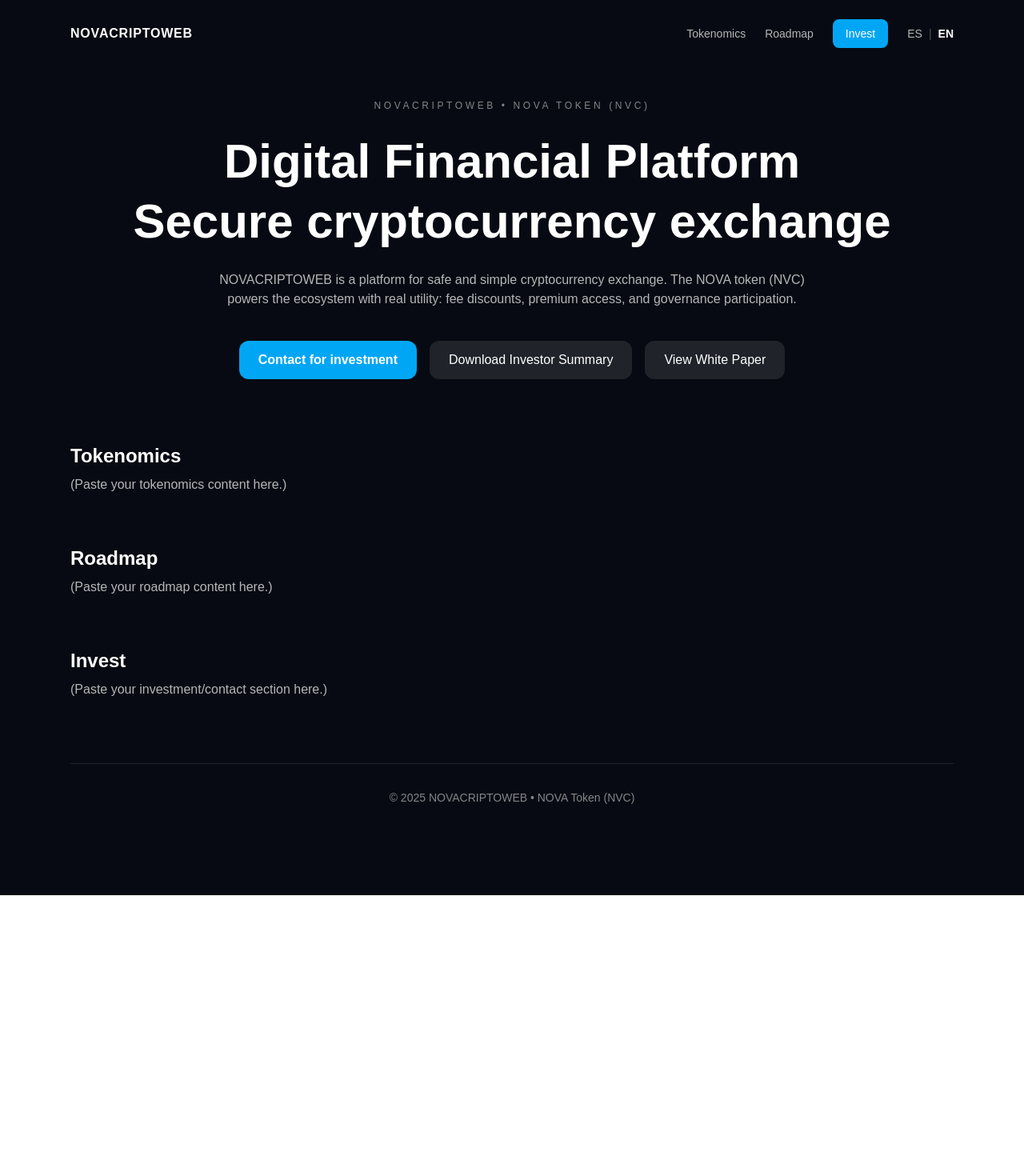
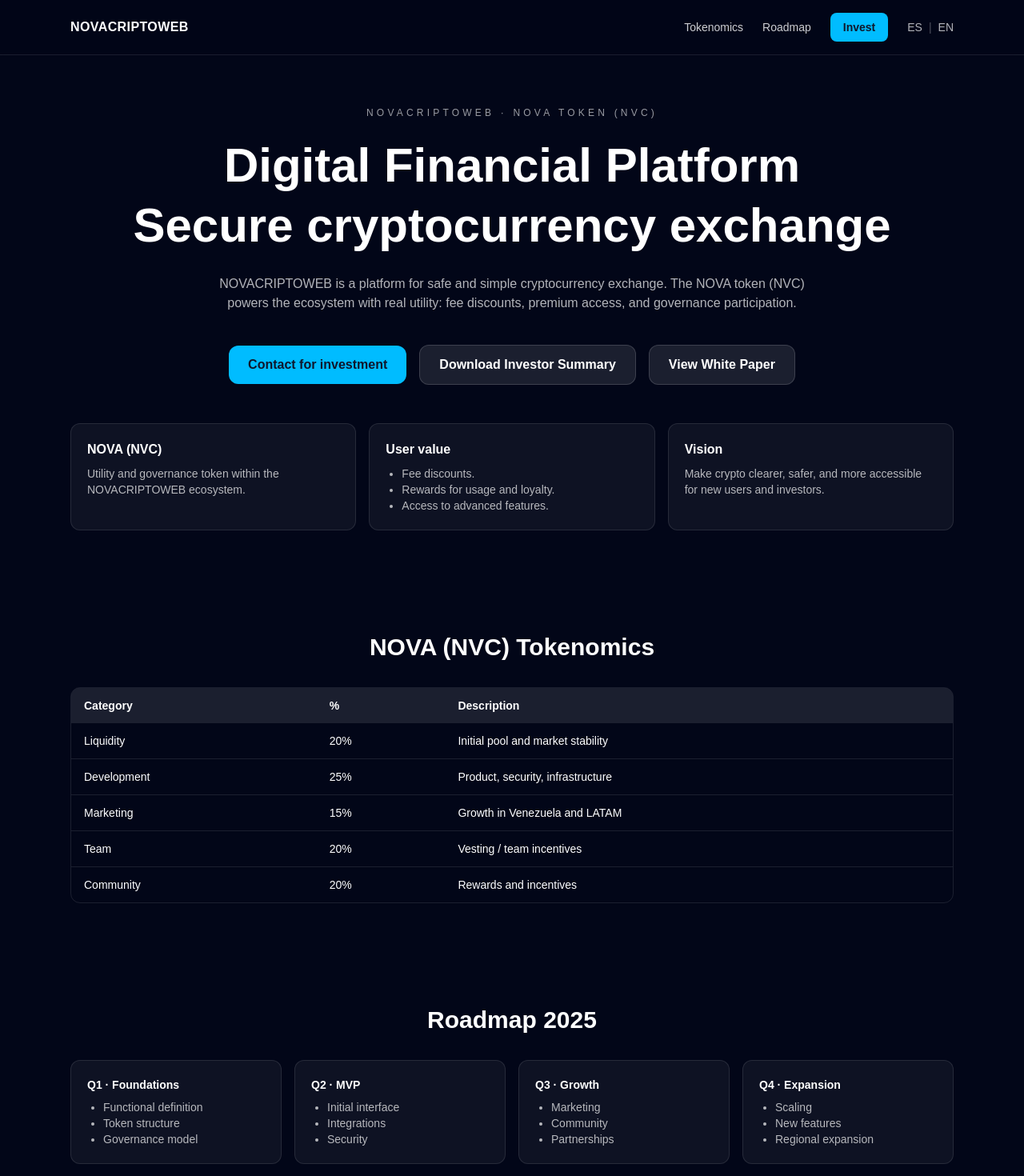
Before and after one commit to Nova-1971/novacriptoweb, a Next.js app: page /en in a window 1280 px wide. Shown: the top 1470 px of the page at 80% size. Before the commit the page ends 1119 px from the top, so only its background shows below. Built offline with nearby package versions, Linux system fonts and the light colour scheme.

Commit message:
Translate EN page

```diff
--- a/app/en/page.tsx
+++ b/app/en/page.tsx
@@ -1,103 +1,208 @@
 import Link from "next/link";
 
-export default function HomeEN() {
+export default function Home() {
   return (
-    <div className="min-h-screen bg-[#070A12] text-white">
-      {/* HEADER */}
-      <header className="mx-auto max-w-6xl px-6 py-6 flex items-center justify-between">
-        <div className="font-bold tracking-wider">NOVACRIPTOWEB</div>
+    <div lang="en" className="min-h-screen bg-slate-950 text-white">
+      {/* NAVBAR */}
+      <header className="sticky top-0 z-20 border-b border-white/10 bg-slate-950/80 backdrop-blur">
+        <nav className="mx-auto flex max-w-6xl items-center justify-between px-6 py-4">
+          <div className="font-bold tracking-wide">NOVACRIPTOWEB</div>
 
-        <nav className="flex items-center gap-6 text-sm">
-          <a href="#tokenomics" className="text-white/70 hover:text-white">
+          <div className="flex items-center gap-6 text-sm text-white/80">
+            <a href="#tokenomics" className="hover:text-white">
               Tokenomics
             </a>
-          <a href="#roadmap" className="text-white/70 hover:text-white">
+            <a href="#roadmap" className="hover:text-white">
               Roadmap
             </a>
+
             <a
-            href="#invest"
-            className="bg-sky-500 hover:bg-sky-400 text-white px-4 py-2 rounded-lg"
+              href="mailto:founder@novacriptoweb.com"
+              className="rounded-lg bg-sky-400 px-4 py-2 font-semibold text-slate-900 hover:bg-sky-300"
             >
               Invest
             </a>
 
-          {/* ES / EN */}
+            {/* Switch ES/EN */}
             <div className="flex items-center gap-2">
-            <Link href="/" className="text-white/70 hover:text-white text-sm">
+              <Link href="/" className="text-white/70 hover:text-white">
                 ES
               </Link>
               <span className="text-white/30">|</span>
-            <Link href="/en" className="text-white hover:text-white text-sm font-semibold">
+              <Link href="/en" className="text-white/70 hover:text-white">
                 EN
               </Link>
+            </div>
           </div>
         </nav>
       </header>
 
+      <main className="mx-auto max-w-6xl px-6">
         {/* HERO */}
-      <main className="mx-auto max-w-6xl px-6 pt-10 pb-20">
-        <p className="text-center text-white/50 text-xs tracking-[0.3em]">
-          NOVACRIPTOWEB • NOVA TOKEN (NVC)
+        <section className="py-16 text-center">
+          <p className="text-xs tracking-[0.35em] text-white/60">
+            NOVACRIPTOWEB · NOVA TOKEN (NVC)
           </p>
 
-        <h1 className="mt-6 text-center text-4xl md:text-6xl font-extrabold implying-tight leading-tight">
-          Digital Financial Platform <br /> Secure cryptocurrency exchange
+          <h1 className="mt-5 text-4xl font-extrabold leading-tight md:text-6xl">
+            Digital Financial Platform <br />
+            Secure cryptocurrency exchange
           </h1>
 
-        <p className="mx-auto mt-6 max-w-3xl text-center text-white/70">
+          <p className="mx-auto mt-6 max-w-3xl text-white/70">
             NOVACRIPTOWEB is a platform for safe and simple cryptocurrency exchange.
             The NOVA token (NVC) powers the ecosystem with real utility: fee discounts,
             premium access, and governance participation.
           </p>
 
           {/* BUTTONS */}
-        <div className="mt-10 flex flex-col sm:flex-row items-center justify-center gap-4">
+          <div className="mt-10 flex flex-col items-center justify-center gap-4 sm:flex-row">
             <a
-            href="#invest"
-            className="bg-sky-500 hover:bg-sky-400 text-white px-6 py-3 rounded-xl font-semibold"
+              href="mailto:founder@novacriptoweb.com"
+              className="rounded-xl bg-sky-400 px-6 py-3 font-semibold text-slate-900 hover:bg-sky-300"
             >
               Contact for investment
             </a>
 
             <a
               href="/investor-summary-novacriptoweb.pdf"
-            className="bg-white/10 hover:bg-white/15 text-white px-6 py-3 rounded-xl"
+              target="_blank"
+              rel="noopener noreferrer"
+              className="rounded-xl border border-white/15 bg-white/10 px-6 py-3 font-semibold text-white hover:bg-white/15"
             >
               Download Investor Summary
             </a>
 
             <a
               href="/whitepaper-novacriptoweb.pdf"
-            className="bg-white/10 hover:bg-white/15 text-white px-6 py-3 rounded-xl"
+              target="_blank"
+              rel="noopener noreferrer"
+              className="rounded-xl border border-white/15 bg-white/10 px-6 py-3 font-semibold text-white hover:bg-white/15"
             >
               View White Paper
             </a>
           </div>
 
-        {/* SECTIONS */}
-        <section id="tokenomics" className="mt-20">
-          <h2 className="text-2xl font-bold">Tokenomics</h2>
-          <p className="mt-2 text-white/70">
-            (Paste your tokenomics content here.)
+          {/* SUMMARY CARDS */}
+          <div className="mt-12 grid gap-4 md:grid-cols-3">
+            <div className="rounded-xl border border-white/10 bg-white/5 p-5 text-left">
+              <h3 className="font-semibold">NOVA (NVC)</h3>
+              <p className="mt-2 text-sm text-white/70">
+                Utility and governance token within the NOVACRIPTOWEB ecosystem.
               </p>
+            </div>
+
+            <div className="rounded-xl border border-white/10 bg-white/5 p-5 text-left">
+              <h3 className="font-semibold">User value</h3>
+              <ul className="mt-2 list-disc pl-5 text-sm text-white/70">
+                <li>Fee discounts.</li>
+                <li>Rewards for usage and loyalty.</li>
+                <li>Access to advanced features.</li>
+              </ul>
+            </div>
+
+            <div className="rounded-xl border border-white/10 bg-white/5 p-5 text-left">
+              <h3 className="font-semibold">Vision</h3>
+              <p className="mt-2 text-sm text-white/70">
+                Make crypto clearer, safer, and more accessible for new users and investors.
+              </p>
+            </div>
+          </div>
         </section>
 
-        <section id="roadmap" className="mt-16">
-          <h2 className="text-2xl font-bold">Roadmap</h2>
-          <p className="mt-2 text-white/70">
-            (Paste your roadmap content here.)
-          </p>
+        {/* TOKENOMICS */}
+        <section id="tokenomics" className="py-16">
+          <h2 className="mb-8 text-center text-3xl font-bold">
+            NOVA (NVC) Tokenomics
+          </h2>
+
+          <div className="overflow-x-auto rounded-xl border border-white/10">
+            <table className="w-full text-left text-sm">
+              <thead className="bg-white/10">
+                <tr>
+                  <th className="px-4 py-3">Category</th>
+                  <th className="px-4 py-3">%</th>
+                  <th className="px-4 py-3">Description</th>
+                </tr>
+              </thead>
+
+              <tbody className="divide-y divide-white/10">
+                <tr>
+                  <td className="px-4 py-3">Liquidity</td>
+                  <td className="px-4 py-3">20%</td>
+                  <td className="px-4 py-3">Initial pool and market stability</td>
+                </tr>
+                <tr>
+                  <td className="px-4 py-3">Development</td>
+                  <td className="px-4 py-3">25%</td>
+                  <td className="px-4 py-3">Product, security, infrastructure</td>
+                </tr>
+                <tr>
+                  <td className="px-4 py-3">Marketing</td>
+                  <td className="px-4 py-3">15%</td>
+                  <td className="px-4 py-3">Growth in Venezuela and LATAM</td>
+                </tr>
+                <tr>
+                  <td className="px-4 py-3">Team</td>
+                  <td className="px-4 py-3">20%</td>
+                  <td className="px-4 py-3">Vesting / team incentives</td>
+                </tr>
+                <tr>
+                  <td className="px-4 py-3">Community</td>
+                  <td className="px-4 py-3">20%</td>
+                  <td className="px-4 py-3">Rewards and incentives</td>
+                </tr>
+              </tbody>
+            </table>
+          </div>
         </section>
 
-        <section id="invest" className="mt-16">
-          <h2 className="text-2xl font-bold">Invest</h2>
-          <p className="mt-2 text-white/70">
-            (Paste your investment/contact section here.)
-          </p>
+        {/* ROADMAP */}
+        <section id="roadmap" className="py-16">
+          <h2 className="mb-8 text-center text-3xl font-bold">Roadmap 2025</h2>
+
+          <div className="grid gap-4 md:grid-cols-4 text-sm">
+            <div className="rounded-xl border border-white/10 bg-white/5 p-5">
+              <h3 className="mb-2 font-semibold">Q1 · Foundations</h3>
+              <ul className="list-disc pl-5 text-white/70">
+                <li>Functional definition</li>
+                <li>Token structure</li>
+                <li>Governance model</li>
+              </ul>
+            </div>
+
+            <div className="rounded-xl border border-white/10 bg-white/5 p-5">
+              <h3 className="mb-2 font-semibold">Q2 · MVP</h3>
+              <ul className="list-disc pl-5 text-white/70">
+                <li>Initial interface</li>
+                <li>Integrations</li>
+                <li>Security</li>
+              </ul>
+            </div>
+
+            <div className="rounded-xl border border-white/10 bg-white/5 p-5">
+              <h3 className="mb-2 font-semibold">Q3 · Growth</h3>
+              <ul className="list-disc pl-5 text-white/70">
+                <li>Marketing</li>
+                <li>Community</li>
+                <li>Partnerships</li>
+              </ul>
+            </div>
+
+            <div className="rounded-xl border border-white/10 bg-white/5 p-5">
+              <h3 className="mb-2 font-semibold">Q4 · Expansion</h3>
+              <ul className="list-disc pl-5 text-white/70">
+                <li>Scaling</li>
+                <li>New features</li>
+                <li>Regional expansion</li>
+              </ul>
+            </div>
+          </div>
         </section>
 
-        <footer className="mt-20 border-t border-white/10 py-8 text-center text-sm text-white/50">
-          © {new Date().getFullYear()} NOVACRIPTOWEB • NOVA Token (NVC)
+        {/* FOOTER */}
+        <footer className="border-t border-white/10 py-8 text-center text-sm text-white/60">
+          © {new Date().getFullYear()} NOVACRIPTOWEB · NOVA Token (NVC)
         </footer>
       </main>
     </div>
```
Lines whose indentation alone changed are shown as unchanged.
